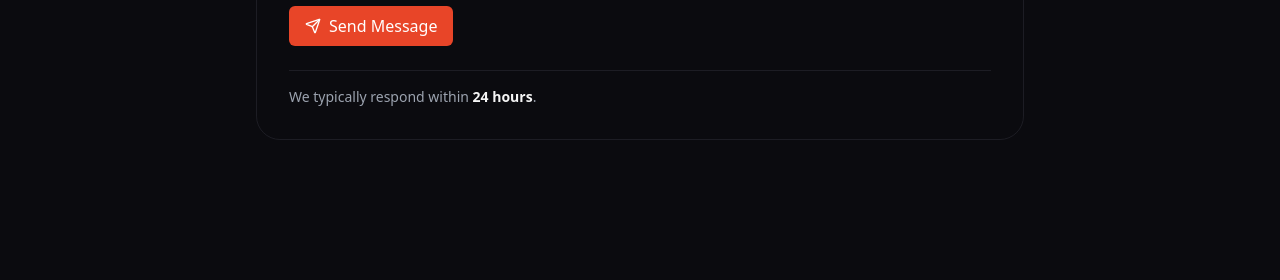
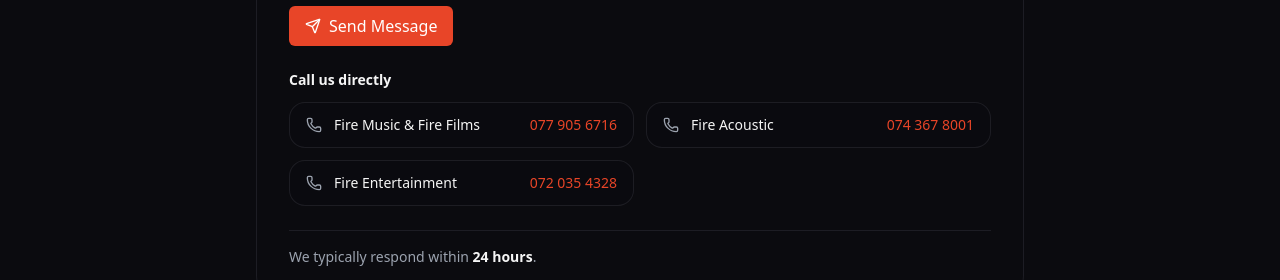
Before and after one commit to ravinduravisara/-Fire-Productions-Pvt-Ltd, a React (Vite) app in the folder client/: page /contact in a window 1280 px wide. Shown: the part 634-914 px from the top of the page. Built offline with nearby package versions, Linux system fonts and the light colour scheme; no server answers.

Commit message:
Update Contact.jsx

```diff
--- a/client/src/pages/Contact.jsx
+++ b/client/src/pages/Contact.jsx
@@ -1,6 +1,6 @@
 import { useState } from "react";
 import { motion, useReducedMotion } from "framer-motion";
-import { Mail, User, MessageSquare, CheckCircle2, AlertTriangle, Send } from "lucide-react";
+import { Mail, User, MessageSquare, CheckCircle2, AlertTriangle, Send, Phone } from "lucide-react";
 import SectionTitle from "../components/ui/SectionTitle";
 import Button from "../components/ui/Button";
 import { sendMessage } from "../services/contact.api";
@@ -160,6 +160,48 @@ export default function Contact() {
               </div>
             </form>
 
+            {/* Direct contact numbers */}
+            <div className="mt-6">
+              <h3 className="text-sm font-semibold text-text">Call us directly</h3>
+              <div className="mt-3 grid gap-3 sm:grid-cols-2">
+                <a
+                  href="tel:0779056716"
+                  className="group flex items-center justify-between rounded-2xl border border-border/60 bg-background/20 px-4 py-3 transition hover:border-brand-600/40 hover:bg-background/40"
+                  aria-label="Call Fire Music & Fire Films"
+                >
+                  <div className="flex items-center gap-3">
+                    <Phone className="h-4 w-4 text-muted group-hover:text-brand-600" />
+                    <span className="text-sm text-text">Fire Music &amp; Fire Films</span>
+                  </div>
+                  <span className="text-sm font-medium text-brand-600">077 905 6716</span>
+                </a>
+
+                <a
+                  href="tel:0743678001"
+                  className="group flex items-center justify-between rounded-2xl border border-border/60 bg-background/20 px-4 py-3 transition hover:border-brand-600/40 hover:bg-background/40"
+                  aria-label="Call Fire Acoustic"
+                >
+                  <div className="flex items-center gap-3">
+                    <Phone className="h-4 w-4 text-muted group-hover:text-brand-600" />
+                    <span className="text-sm text-text">Fire Acoustic</span>
+                  </div>
+                  <span className="text-sm font-medium text-brand-600">074 367 8001</span>
+                </a>
+
+                <a
+                  href="tel:0720354328"
+                  className="group flex items-center justify-between rounded-2xl border border-border/60 bg-background/20 px-4 py-3 transition hover:border-brand-600/40 hover:bg-background/40"
+                  aria-label="Call Fire Entertainment"
+                >
+                  <div className="flex items-center gap-3">
+                    <Phone className="h-4 w-4 text-muted group-hover:text-brand-600" />
+                    <span className="text-sm text-text">Fire Entertainment</span>
+                  </div>
+                  <span className="text-sm font-medium text-brand-600">072 035 4328</span>
+                </a>
+              </div>
+            </div>
+
             {/* Footer note */}
             <div className="mt-6 border-t border-border/60 pt-4 text-sm text-muted">
               We typically respond within <span className="text-text font-semibold">24 hours</span>.
```
